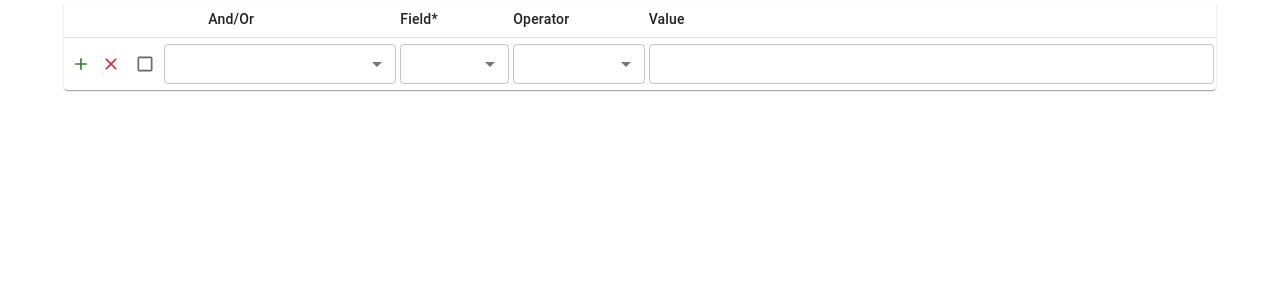
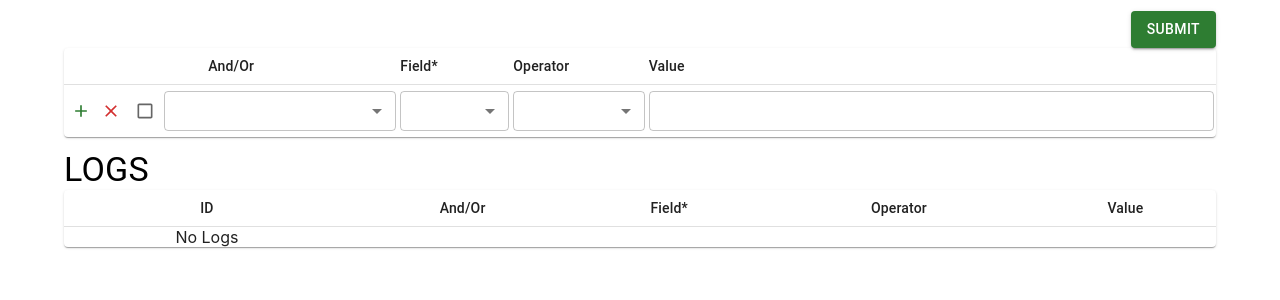
Before and after one commit to omkarpembarti/react_practice, a React (Create React App) app: page / in a window 1280 px wide. Shown: the top 300 px of the page. Built offline with nearby package versions, Linux system fonts and the light colour scheme.

Commit message:
Added log table

```diff
--- a/src/App.js
+++ b/src/App.js
@@ -1,11 +1,14 @@
-import logo from './logo.svg';
+import { useState } from 'react';
 import './App.css';
 import CustomTable from './components/CustomTable';
+import LogTable from './components/LogTable';
 
 function App() {
+  const [logs, setLogs] = useState([]);
   return (
     <div className="App">
-      <CustomTable></CustomTable>
+      <CustomTable setLogs={setLogs}></CustomTable>
+      <LogTable records={logs}></LogTable>
     </div>
   );
 }
--- a/src/components/CustomTable.js
+++ b/src/components/CustomTable.js
@@ -6,13 +6,12 @@ import TableContainer from '@mui/material/TableContainer';
 import TableHead from '@mui/material/TableHead';
 import TableRow from '@mui/material/TableRow';
 import Paper from '@mui/material/Paper';
-import { Checkbox, Container, FormControl, IconButton, MenuItem, OutlinedInput, Select, Stack } from '@mui/material';
+import { Button, Checkbox, Container, FormControl, IconButton, MenuItem, OutlinedInput, Select, Stack } from '@mui/material';
 import CloseIcon from '@mui/icons-material/Close';
 import AddOutlinedIcon from '@mui/icons-material/AddOutlined';
 
 
 
-const rows = [1, 2, 3, 4, 5, 6];
 
 // const defaultRecord = {
 //   id: 1,
@@ -41,7 +40,7 @@ const tableCellStyle = {
   "paddingRight": "2px"
 }
 
-export default function CustomTable() {
+export default function CustomTable(props) {
 
   const [records, setRecords] = React.useState(() => [getNewRecord()]);
 
@@ -74,8 +73,32 @@ export default function CustomTable() {
     })
   }
 
+  const onSubmitClick = () => {
+    try {
+      console.log('onSubmitClick');
+      if (records.length === 1) {
+        props.setLogs([]);
+      } else {
+        props.setLogs(records);
+      }
+      //clear the records
+      setRecords([getNewRecord()]);
+    }
+    catch (e) {
+      console.log(e)
+    }
+  }
+
   return (
-    <Container maxWidth="lg" sx={{ padding: "1px" }}>
+    <Container maxWidth="lg" sx={{ padding: "1px", marginTop: '10px' }}>
+      <Button
+        variant="contained"
+        color='success'
+        sx={{ float: 'right' }}
+        onClick={onSubmitClick}
+      >
+        Submit
+      </Button>
       <TableContainer component={Paper}>
         <Table sx={{ minWidth: 650 }} size="small" aria-label="dense simple table">
 
--- /dev/null
+++ b/src/components/LogTable.js
@@ -0,0 +1,63 @@
+import * as React from 'react';
+import Table from '@mui/material/Table';
+import TableBody from '@mui/material/TableBody';
+import TableCell from '@mui/material/TableCell';
+import TableContainer from '@mui/material/TableContainer';
+import TableHead from '@mui/material/TableHead';
+import TableRow from '@mui/material/TableRow';
+import Paper from '@mui/material/Paper';
+import { Container, Typography } from '@mui/material';
+
+
+const tableCellStyle = {
+    "paddingLeft": "2px",
+    "paddingRight": "2px"
+}
+
+export default function LogTable(props) {
+
+    const records = props.records;
+
+    return (
+        <Container maxWidth="lg" sx={{ padding: "1px", marginTop: '10px' }}>
+            <Typography component='div' variant='h4' sx={{ textAlign: 'left' }}>LOGS</Typography>
+            <TableContainer component={Paper}>
+                <Table sx={{ minWidth: 650 }} size="small" aria-label="dense simple table">
+
+                    <TableHead>
+                        <TableRow>
+                            <TableCell align="center" style={tableCellStyle}>ID</TableCell>
+                            <TableCell align="center" style={tableCellStyle}>And/Or</TableCell>
+                            <TableCell align="center" style={tableCellStyle}>Field*</TableCell>
+                            <TableCell align="center" style={tableCellStyle}>Operator</TableCell>
+                            <TableCell align="center" style={tableCellStyle}>Value</TableCell>
+                        </TableRow>
+                    </TableHead>
+
+                    <TableBody>
+                        {records.length === 0 && <TableRow>No Logs</TableRow>}
+                        {records.map((record) => (
+                            <TableRow key={record.id} sx={{ '&:last-child td, &:last-child th': { border: 0 } }}>
+                                <TableCell align="center" style={tableCellStyle}>
+                                    {record.id}
+                                </TableCell>
+                                <TableCell align="center" style={tableCellStyle}>
+                                    {record.add_Or}
+                                </TableCell>
+                                <TableCell align="center" style={tableCellStyle}>
+                                    {record.field}
+                                </TableCell>
+                                <TableCell align="center" style={tableCellStyle}>
+                                    {record.operator}
+                                </TableCell>
+                                <TableCell align="center" style={tableCellStyle}>
+                                    {record.value}
+                                </TableCell>
+                            </TableRow>
+                        ))}
+                    </TableBody>
+                </Table>
+            </TableContainer>
+        </Container>
+    );
+}
```
